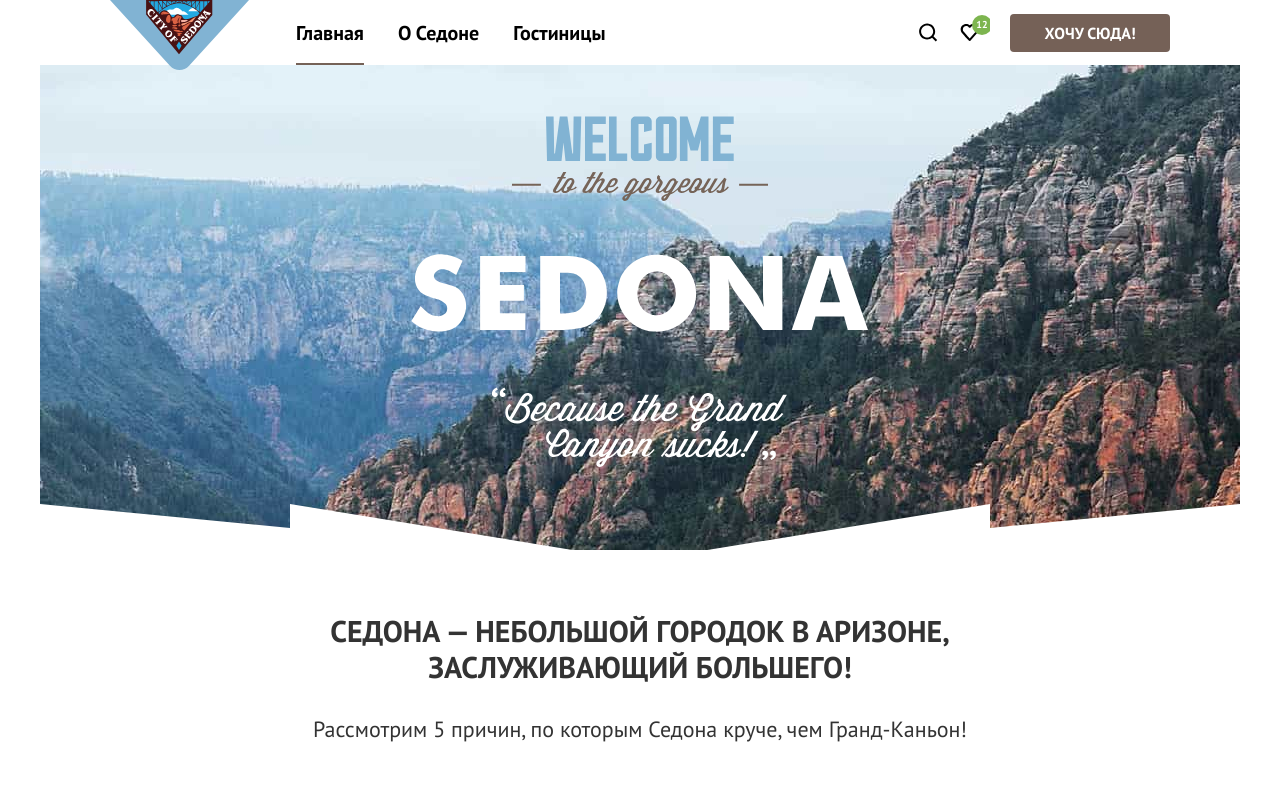
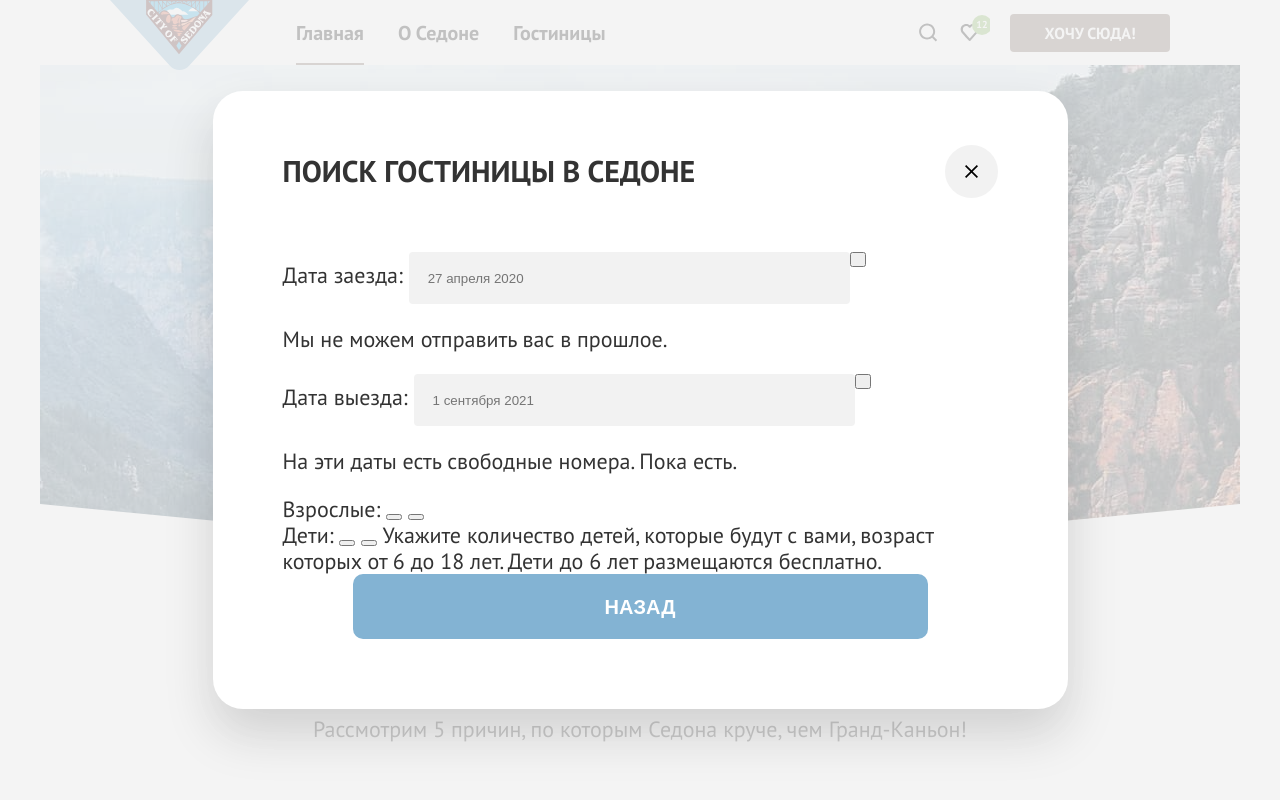
Before and after one commit to htmlacademy-htmlcss/2126903-sedona-34, a plain HTML site: page index.html in a window 1280 px wide. Shown: the top 800 px of the page. Drawn offline with Linux system fonts and the light colour scheme.

Commit message:
Добавил модальное окно (без стилей)

```diff
--- a/index.html
+++ b/index.html
@@ -165,5 +165,60 @@
           </svg>
         </a>
     </footer>
+    <div class="modal-container">
+      <div class="modal modal-auth">
+        <button class="modal-close-button">
+          <span class="visually-hidden">Закрыть</span>
+        </button>
+        <section class="modal-content">
+          <h2 class="modal-title">Поиск гостиницы в Седоне</h2>
+        </section>
+        <form class="modal-content" action="" method="post">
+          <div class="modal-stok">
+            <label class="arrival-date" for="arrival">Дата заезда:</label>
+            <input class="text-input" id="diparture" placeholder="27 апреля 2020">
+            <button class="date-button " type="button">
+              <span class="visually-hidden">Календарь</span>
+            </button>
+            <p>Мы не можем отправить вас в прошлое.</p>
+          </div>
+          <div class="modal-stok">
+            <label class="arrival-date" for="arrival">Дата выезда:</label>
+            <input class="text-input" id="diparture" placeholder="1 сентября 2021">
+            <button class="date-button" type="button">
+              <span class="visually-hidden">Календарь</span>
+            </button>
+            <p>На эти даты есть свободные номера. Пока есть.</p>
+          </div>
+
+          <div class="field">
+            <label class="label-field" for="adult">Взрослые:</label>
+              <span class="field-box">
+                <button class="field-button minus" type="button">
+                  <span class="visually-hidden">Минус</span>
+                </button>
+                <button class="field-button plus" type="button">
+                  <span class="visually-hidden">Плюс</span>
+                </button>
+              </span>
+          </div>
+
+          <div class="field">
+            <label class="label-field" for="child">Дети:</label>
+              <span class="field-box">
+                <button class="field-button minus" type="button">
+                  <span class="visually-hidden">Минус</span>
+                </button>
+                <button class="field-button plus" type="button">
+                  <span class="visually-hidden">Плюс</span>
+                </button>
+                <span>Укажите количество детей, которые будут с вами, возраст которых от 6 до 18 лет. Дети до 6 лет размещаются бесплатно.</span>
+              </span>
+          </div>
+          <button class="back-button" type="button">Назад</button>
+        </form>
+
+      </div>
+    </div>
   </body>
 </html>
--- a/styles/styles.css
+++ b/styles/styles.css
@@ -778,6 +778,7 @@ body {
     background: #FFFFFF;
     border-radius: 4px;
     background-image: url(../images/icons/galka\ for\ filtr.svg);
+    background-position: center;
     background-repeat: no-repeat;
 }
 .catalog-filter-list {
@@ -789,3 +790,84 @@ body {
 .catalog-filter-item:not(:last-child) {
     margin-bottom: 15px;
   }
+
+/* Модальное окно*/
+
+.modal-container {
+    position: fixed;
+    top: 0;
+    left: 0;
+    display: flex;
+    width: 100%;
+    height: 100%;
+    background-color: rgba(242, 242, 242, 0.8);
+    z-index: 2;
+  }
+.modal {
+    position: relative;
+    margin: auto;
+    padding: 62px 70px 70px 70px;
+    background-color: #ffffff;
+    box-shadow: 0 25px 50px rgba(0, 0, 0, 0.15);
+    border-radius: 30px;
+  }
+
+.modal-auth {
+    width: 715px;
+  }
+.modal-close-button {
+    position: absolute;
+    padding: 0;
+    top: 54px;
+    right: 70px;
+    width: 53px;
+    height: 53px;
+    background-color: #F2F2F2;
+    border: none;
+    border-radius: 50%;
+    background-image: url("../images/icons/close.svg");
+    background-repeat: no-repeat;
+    background-position: center;
+    cursor: pointer;
+  }
+.modal-title {
+    margin: 0;
+    margin-bottom: 63px;
+    font-weight: 700;
+    font-size: 30px;
+    line-height: 36px;
+    text-transform: uppercase;
+}
+.back-button {
+    width: 575px;
+    height: 65px;
+    padding: 12px 26px;
+    background: #83B3D3;
+    border-radius: 10px;
+    border: none;
+    font-weight: 700;
+    font-size: 20px;
+    line-height: 36px;
+    text-align: center;
+    text-transform: uppercase;
+    color: #fff;
+    cursor: pointer;
+    display: block;
+    margin-right: auto;
+    margin-left: auto;
+}
+.text-input {
+    position: relative;
+    width: 420px;
+    height: 50px;
+    background: #F2F2F2;
+    border-radius: 4px;
+    border: none;
+    padding-left: 19px;
+
+}
+.date-button {
+    position: absolute;
+    width: 15px;
+    height: 15px;
+}
```
Also changed, not shown: catalog.html (+1 -1 lines), images/icons/close.svg (added).
